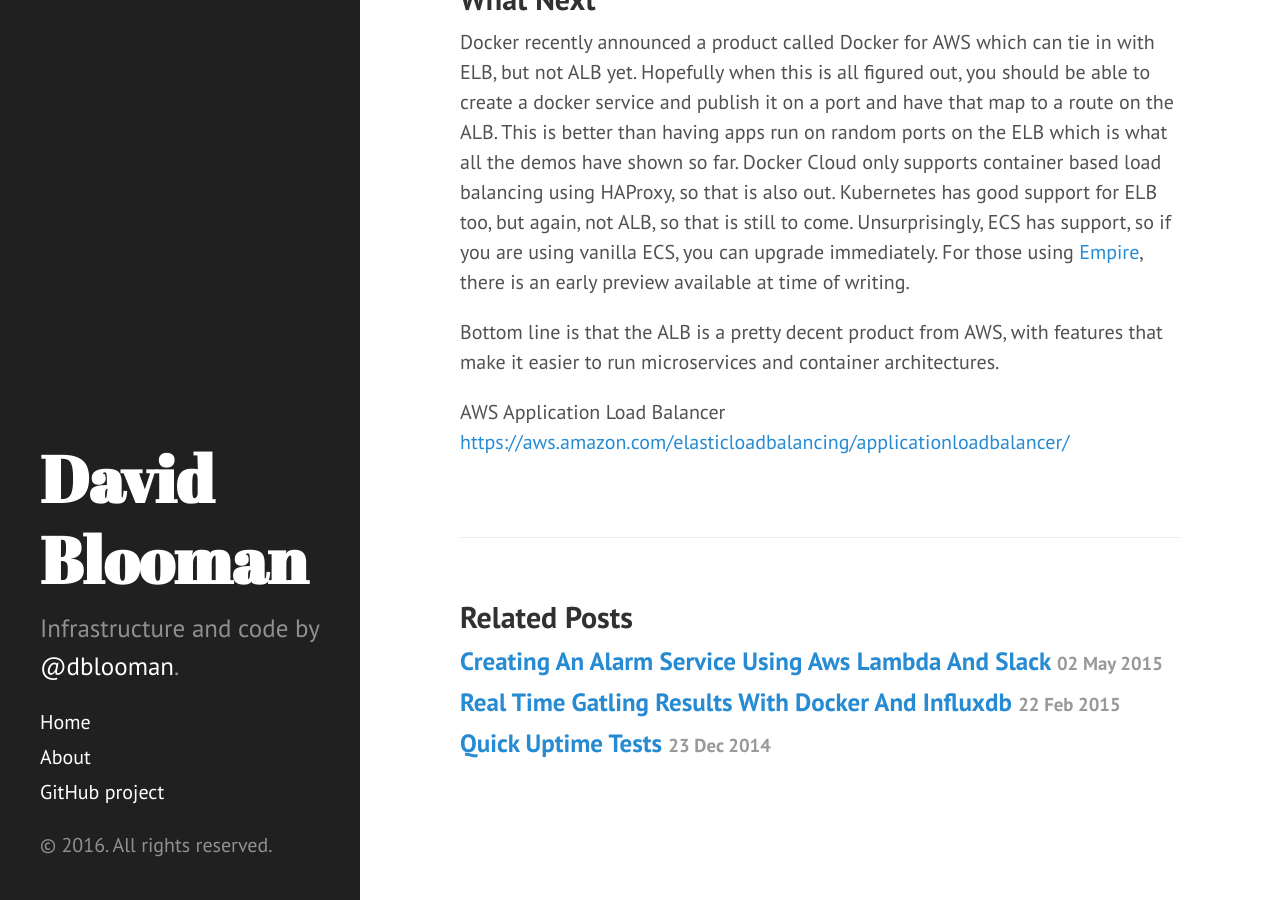
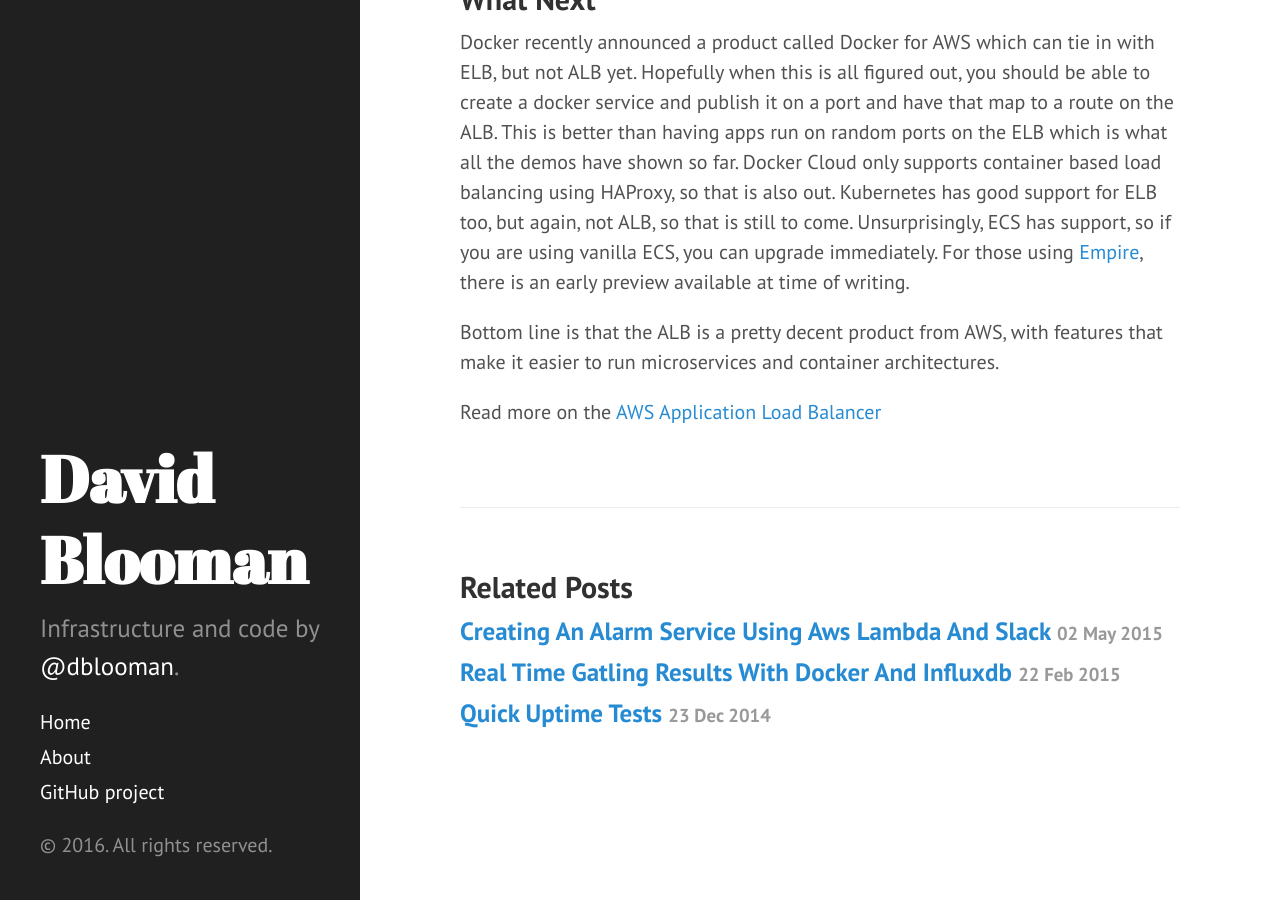
Before and after one commit to DaveBlooman/daveblooman.github.io, a Jekyll site: the page built from _posts/2016-08-28-how-to-ELB-with-ALB.md, in a window 1280 px wide and 900 px high, scrolled down 5076 px. Built offline with Jekyll 4.4.1, drawn with Linux system fonts in a browser that asks for light colours.

Commit message:
better link

```diff
--- a/_posts/2016-08-28-how-to-ELB-with-ALB.md
+++ b/_posts/2016-08-28-how-to-ELB-with-ALB.md
@@ -112,4 +112,4 @@ Docker recently announced a product called Docker for AWS which can tie in with
 
 Bottom line is that the ALB is a pretty decent product from AWS, with features that make it easier to run microservices and container architectures.
 
-AWS Application Load Balancer [https://aws.amazon.com/elasticloadbalancing/applicationloadbalancer/](https://aws.amazon.com/elasticloadbalancing/applicationloadbalancer/)
+Read more on the [AWS Application Load Balancer](https://aws.amazon.com/elasticloadbalancing/applicationloadbalancer/)
```
